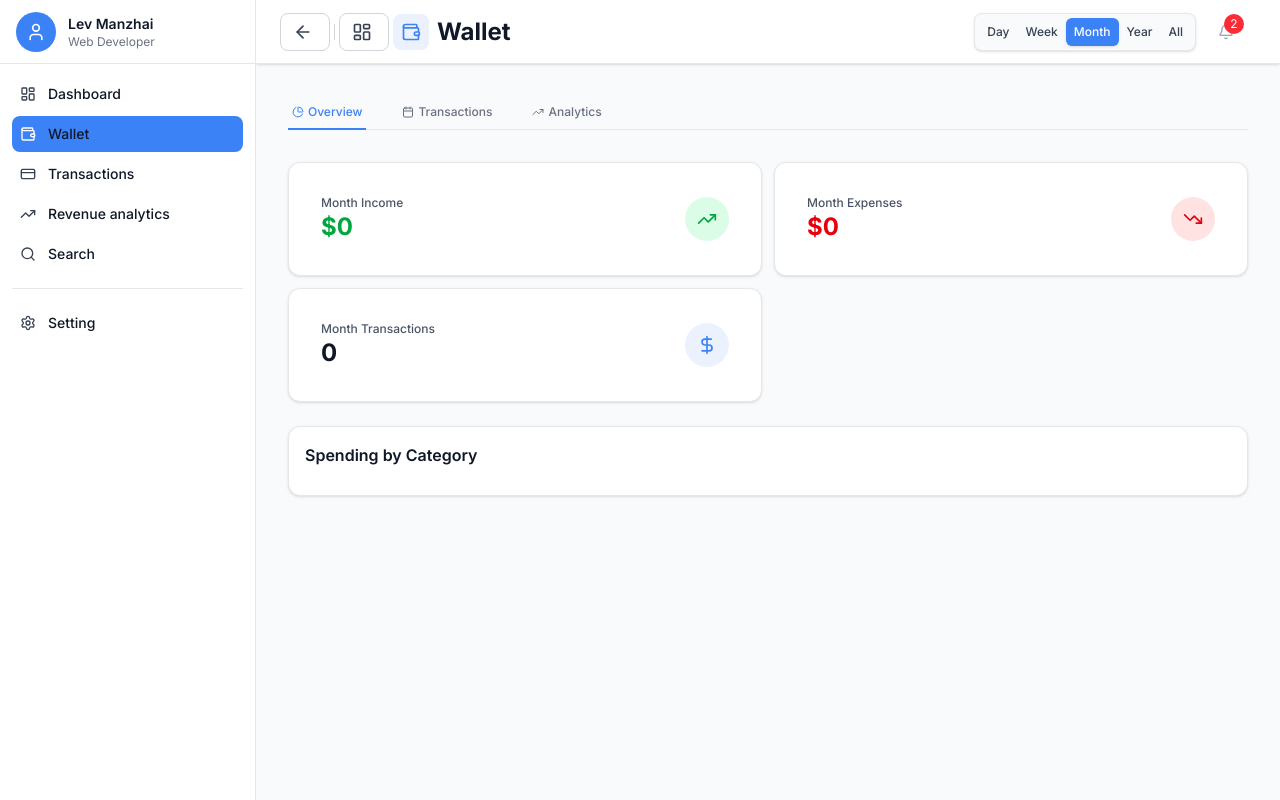
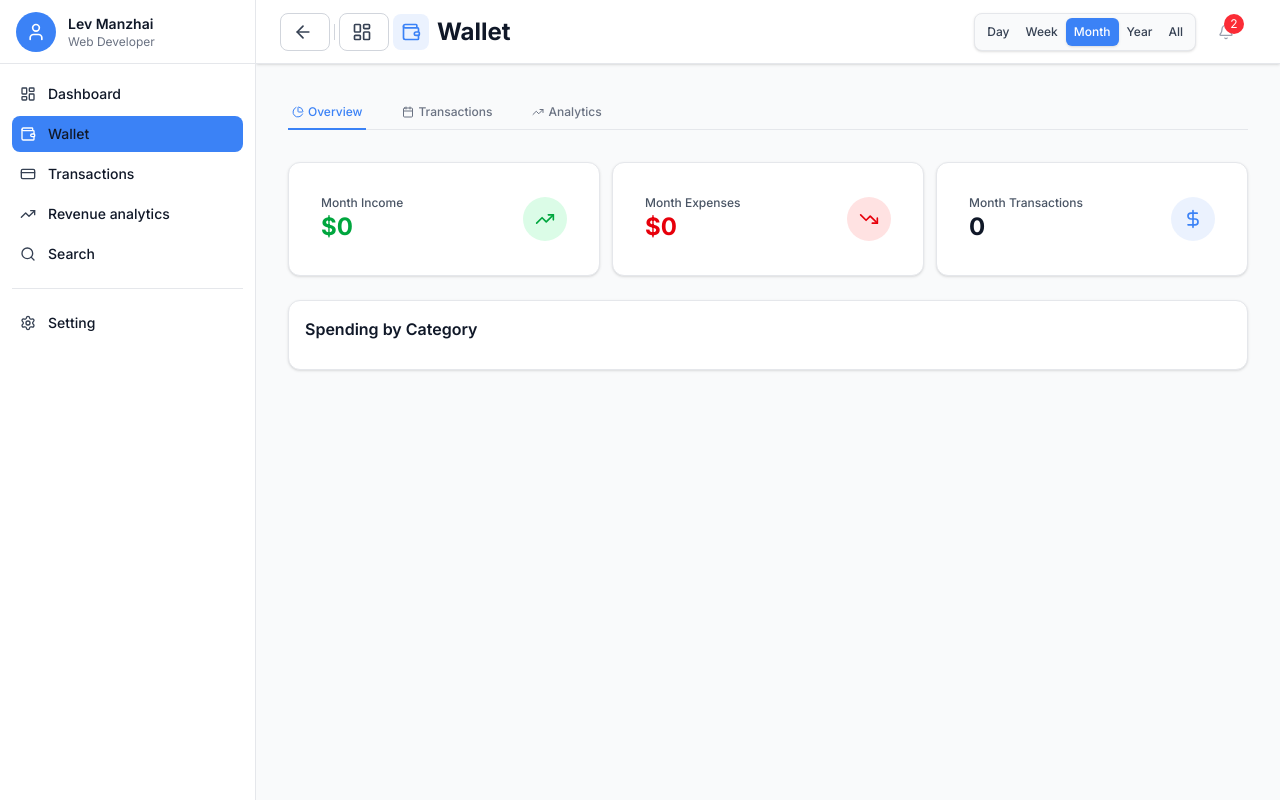
Before and after one commit to LevManzhai/Financial-Dashboard, a Next.js app: page /wallet in a window 1280 px wide. Built offline with nearby package versions, Linux system fonts and the light colour scheme.

Commit message:
Fix wallet page box layout for 3 columns
- Change from lg:grid-cols-2 to xl:grid-cols-3
- Enable 3-column layout for screens 1280px+ (xl breakpoint)
- Remove grid-4-wide class in favor of proper Tailwind grid classes
- Ensure boxes stretch to full width in 3-column layout

```diff
--- a/src/app/wallet/page.tsx
+++ b/src/app/wallet/page.tsx
@@ -575,7 +575,7 @@ function WalletContent() {
         {activeTab === 'overview' && (
           <div className="space-y-6">
             {/* Stats Cards */}
-            <div className="grid grid-cols-1 xs:grid-cols-2 lg:grid-cols-2 grid-4-wide gap-3 xs:gap-4 sm:gap-6 xl:gap-8">
+            <div className="grid grid-cols-1 xs:grid-cols-2 xl:grid-cols-3 gap-3 xs:gap-4 sm:gap-6 xl:gap-8">
               <div className="bg-white rounded-xl p-4 xs:p-6 xl:p-8 shadow-sm border border-gray-200 min-w-[272px]">
                 <div className="flex items-center justify-between">
                   <div className="flex flex-col justify-center">
```
